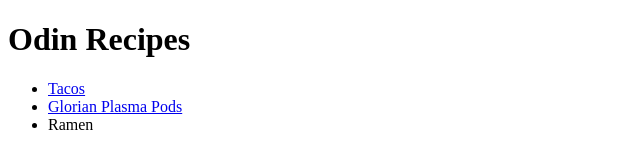
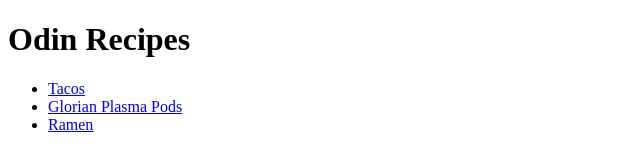
Before and after one commit to moustique-cat/odin-recipes, a plain HTML site: page index.html in a window 1280 px wide. Shown: the full height of the page, 0-640 px from the left. Drawn offline with Linux system fonts and the light colour scheme.

Commit message:
Fix ramen link

```diff
--- a/index.html
+++ b/index.html
@@ -10,7 +10,7 @@
     <ul>
         <li><a href="./recipes/tacos.html">Tacos</a></li>
         <li><a href="./recipes/plasma_pods.html">Glorian Plasma Pods</a></li>
-        <li><a href="./recipes/ramen.html"></a>Ramen</li>
+        <li><a href="./recipes/ramen.html">Ramen</a></li>
     </ul>
 </body>
 </html>
```
